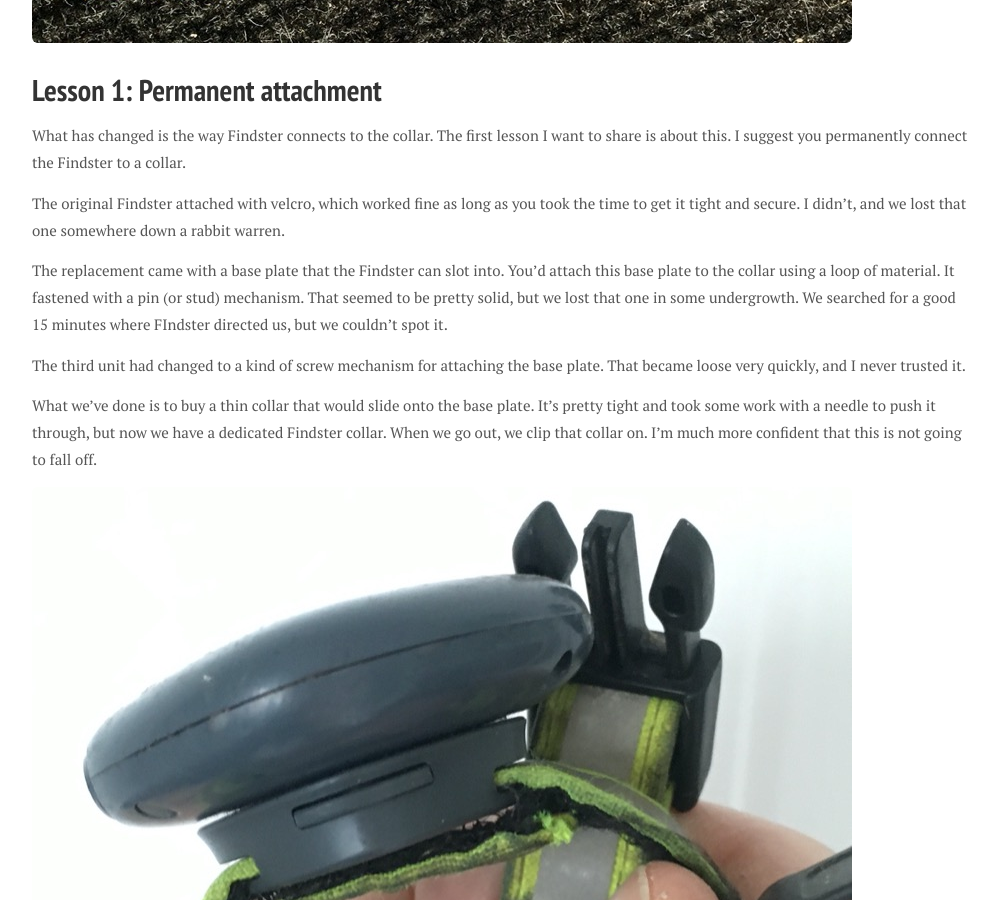
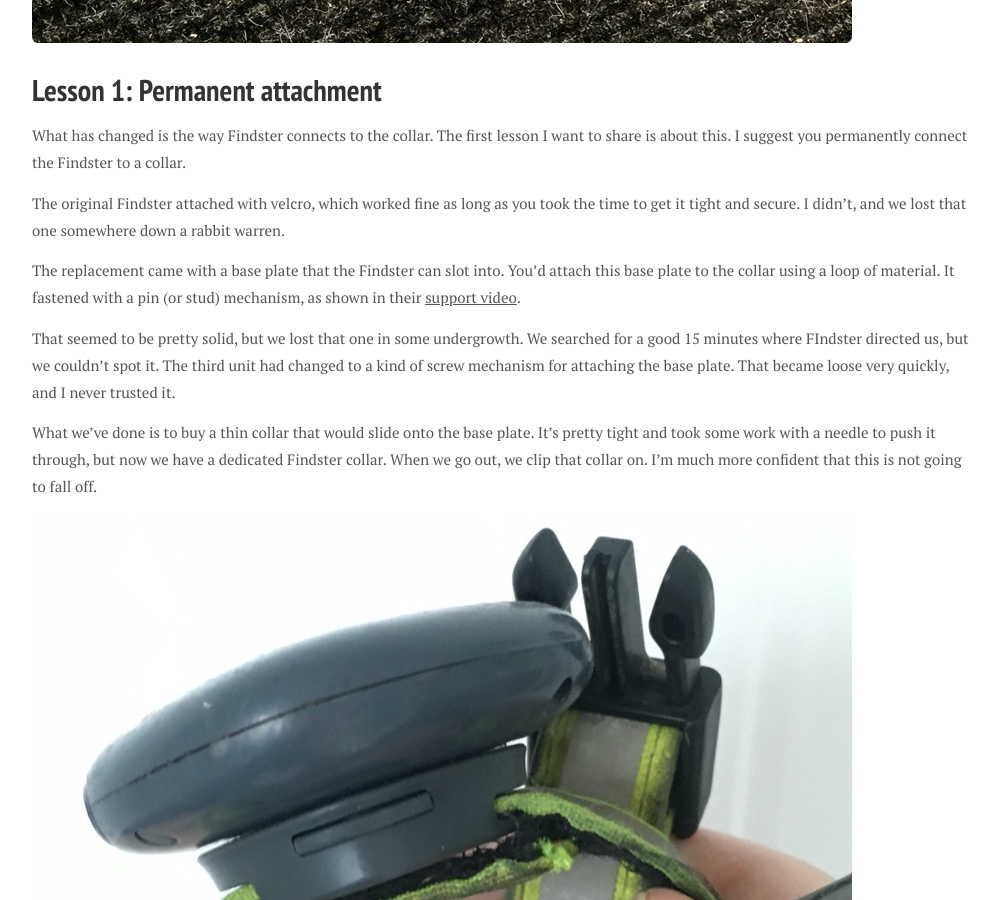
Before and after one commit to d6y/richard.dallaway.com, a Jekyll site: the page built from _posts/2020-01-12-findster-revisited.md, in a window 1280 px wide and 900 px high, scrolled down 1227 px. Shown: the whole window, without its empty margins (138-1137 px from the left). Built offline with Jekyll 4.4.1, drawn with Linux system fonts in a browser that asks for light colours; nearby versions of some CDN libraries; some web fonts are replaced.

Commit message:
link to video

```diff
--- a/_posts/2020-01-12-findster-revisited.md
+++ b/_posts/2020-01-12-findster-revisited.md
@@ -12,6 +12,7 @@ They are: permanently attach the Findster to a collar; and start the app early i
 
 [Findster Duo]: https://getfindster.com/
 [post1]: https://richard.dallaway.com/2017/09/10/findster.html
+[video]: https://support.getfindster.com/hc/en-us/articles/115004507565-6-Attaching-detaching-the-Pet-module-to-from-a-collar-
 
 # Recap
 
@@ -34,10 +35,10 @@ The original Findster attached with velcro, which worked fine as long as you too
 
 The replacement came with a base plate that the Findster can slot into.
 You'd attach this base plate to the collar using a loop of material.
-It fastened with a pin (or stud) mechanism.
+It fastened with a pin (or stud) mechanism, as shown in their [support video][video].
+
 That seemed to be pretty solid, but we lost that one in some undergrowth.
 We searched for a good 15 minutes where FIndster directed us, but we couldn't spot it.
-
 The third unit had changed to a kind of screw mechanism for attaching the base plate.
 That became loose very quickly, and I never trusted it.
 
```
